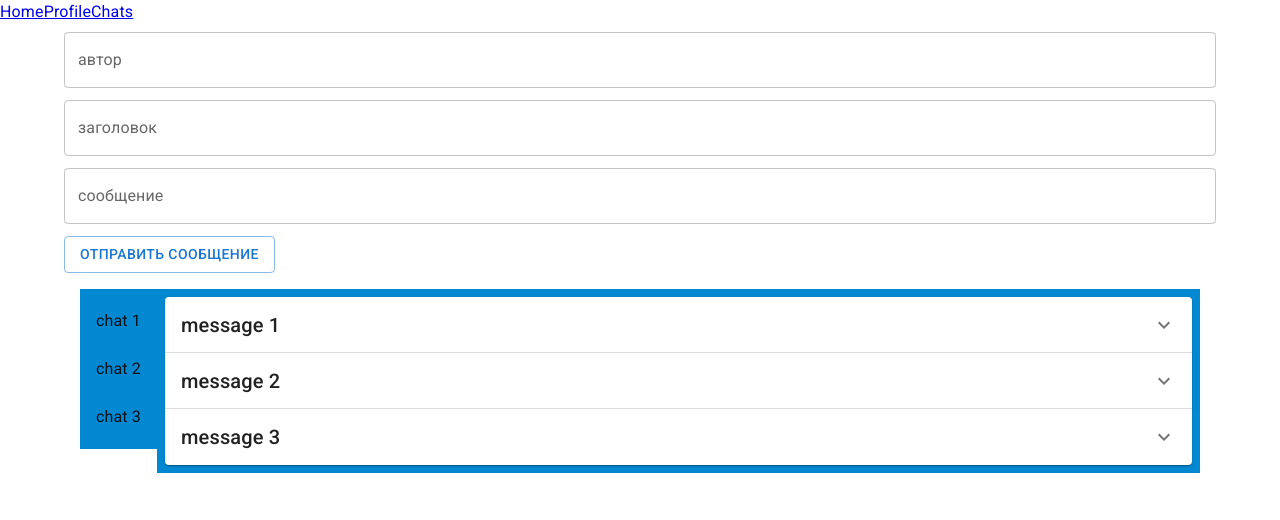
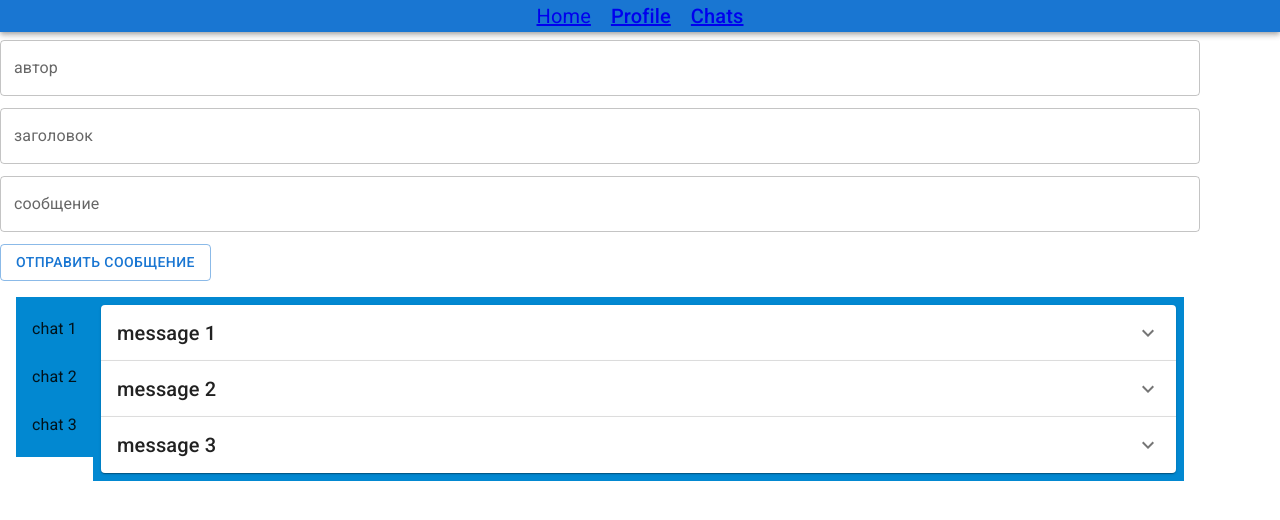
Before and after one commit to UncleChernomor/fapp, a React (Create React App) app: page /chats in a window 1280 px wide. Shown: the top 520 px of the page. Built offline with nearby package versions, Linux system fonts and the light colour scheme.

Commit message:
стилизация заголовка

```diff
--- a/src/App.js
+++ b/src/App.js
@@ -1,23 +1,20 @@
 import React, { useEffect, useRef, useState } from "react";
-import { Routes, Route, Link, NavLink } from "react-router-dom";
+import { Routes, Route } from "react-router-dom";
 import Home from "./pages/Home.jsx";
 import Profile from "./pages/Profile.jsx";
 import Chats from "./pages/Chats.jsx";
 import NoFoundPage from "./pages/NoFoundPage.jsx";
+import Layout from "./pages/Layout.jsx";
 
 function App(props) {
 
   return (
     <>
-      <header>
-        <NavLink to={"/"}>Home</NavLink>
-        <NavLink to={"/profile"}>Profile</NavLink>
-        <NavLink to={"/chats"}>Chats</NavLink>
-      </header>
+      <Layout />
       <Routes>
-        <Route path="/" element={<Home />} />
         <Route path="/profile" element={<Profile />} />
         <Route path="/chats" element={<Chats />} />
+        <Route path="/" element={<Home />} />
         <Route path="*" element={<NoFoundPage />} />
       </Routes>
     </>
--- /dev/null
+++ b/src/components/ChatList.jsx
@@ -0,0 +1,45 @@
+import React, { useState } from 'react';
+import List from '@mui/material/List';
+import ListItem from '@mui/material/ListItem';
+import ListItemButton from '@mui/material/ListItemButton';
+import ListItemText from '@mui/material/ListItemText';
+
+function ChatList(props) {
+    const [chats, SetChats] = useState([
+        {
+            id: 1,
+            name: "chat 1"
+        },
+        {
+            id: 2,
+            name: "chat 2"
+        },
+        {
+            id: 3,
+            name: "chat 3"
+        },
+    ]);
+
+    return (
+        <div>
+            <nav aria-label="secondary mailbox folders">
+                <List sx={{
+                    backgroundColor: "info.main",
+                    color: ""
+                }}>
+                    {
+                        chats.map((item) =>
+                            <ListItem disablePadding key={item.id}>
+                                <ListItemButton>
+                                    <ListItemText>{item.name}</ListItemText>
+                                </ListItemButton>
+                            </ListItem>
+                        )
+                    }
+                </List>
+            </nav>
+        </div>
+    );
+}
+
+export default ChatList;
--- a/src/pages/Chats.jsx
+++ b/src/pages/Chats.jsx
@@ -4,59 +4,36 @@ import ButtonV from "../components/UI/button/ButtonV";
 import InputV from "../components/UI/input/InputV";
 import CssBaseline from '@mui/material/CssBaseline';
 import Box from '@mui/material/Box';
+import ChatList from "../components/ChatList.jsx";
 import Container from '@mui/material/Container';
-import List from '@mui/material/List';
-import ListItem from '@mui/material/ListItem';
-import ListItemButton from '@mui/material/ListItemButton';
-import ListItemText from '@mui/material/ListItemText';
 import { createTheme, ThemeProvider } from "@mui/material/styles";
 
 function Chats(props) {
-    const theme = createTheme({
-        pallete: {
-            info: {
-                main: "#c95353",
-            },
-            success: {
-                main: "#31d492",
-            },
-        }
-    });
 
     const [messages, setMessageList] = useState([
         {
             id: 1,
+            chatId: 1,
             author: 'vasya',
             title: 'message 1',
             body: 'message 1 body there'
         },
         {
             id: 2,
+            chatId: 1,
             author: 'fedya',
             title: 'message 2',
             body: 'message 2 body there'
         },
         {
             id: 3,
+            chatId: 2,
             author: 'vasya',
             title: 'message 3',
             body: 'message 3 body there'
         },
     ]);
-    const [chats, SetChats] = useState([
-        {
-            id: 1,
-            name: "chat 1"
-        },
-        {
-            id: 2,
-            name: "chat 2"
-        },
-        {
-            id: 3,
-            name: "chat 3"
-        },
-    ]);
+
 
     const refFocus = useRef(null);
     const [author, setAuthor] = useState('');
@@ -92,7 +69,7 @@ function Chats(props) {
     }, [messages, author]);
 
     return (
-        <Container maxWidth='lg'>
+        <Box maxWidth='lg'>
             <CssBaseline />
             <Box
                 component="form"
@@ -125,31 +102,13 @@ function Chats(props) {
                 display: "flex",
                 p: 2
             }}>
-                <nav aria-label="secondary mailbox folders">
-                    <ThemeProvider theme={theme}>
-                        <List sx={{
-                            backgroundColor: "info.main",
-                            color: ""
-                        }}>
-                            {
-                                chats.map((item) =>
-                                    <ListItem disablePadding key={item.id}>
-                                        <ListItemButton>
-                                            <ListItemText>{item.name}</ListItemText>
-                                        </ListItemButton>
-                                    </ListItem>
-                                )
-                            }
-                        </List>
-                    </ThemeProvider>
-
-                </nav>
+                <ChatList />
 
                 <Box sx={{ flexGrow: 1 }}>
                     <MessageList msgs={messages} />
                 </Box>
             </Box>
-        </Container>
+        </Box>
     );
 }
 
--- /dev/null
+++ b/src/pages/Layout.jsx
@@ -0,0 +1,37 @@
+import React from 'react';
+import { NavLink, Outlet } from 'react-router-dom'
+import Box from '@mui/material/Box';
+import { AppBar, Toolbar, Typography } from '@mui/material';
+
+function Layout(props) {
+    return (
+        <>
+            <AppBar position='static'>
+                <nav style={{ textAlign: 'center' }}>
+                    <NavLink style={{ margin: '10px', fontSize: '20px' }} to={"/"}>
+                        Home
+                    </NavLink>
+                    <NavLink style={{ margin: '10px', fontSize: '20px' }} to={"/profile"}>
+                        <Typography
+                            variant="h6"
+                            component="span"
+                        >
+                            Profile
+                        </Typography>
+                    </NavLink>
+                    <NavLink style={{ margin: '10px', fontSize: '20px' }} to={"/chats"}>
+                        <Typography
+                            variant="h6"
+                            component="span"
+                        >
+                            Chats
+                        </Typography>
+                    </NavLink>
+                </nav>
+            </AppBar>
+            <Outlet />
+        </>
+    );
+}
+
+export default Layout;
```
